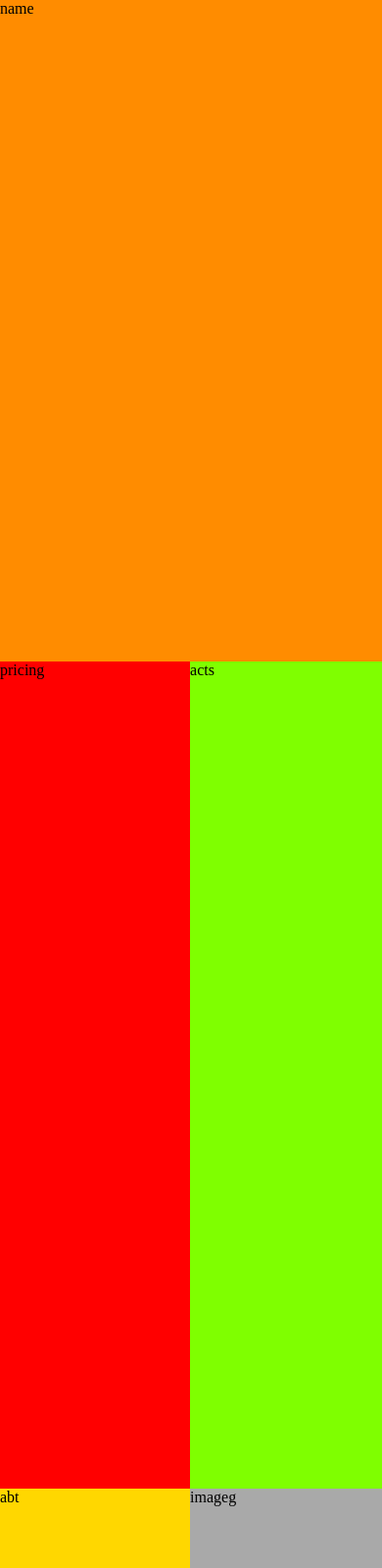
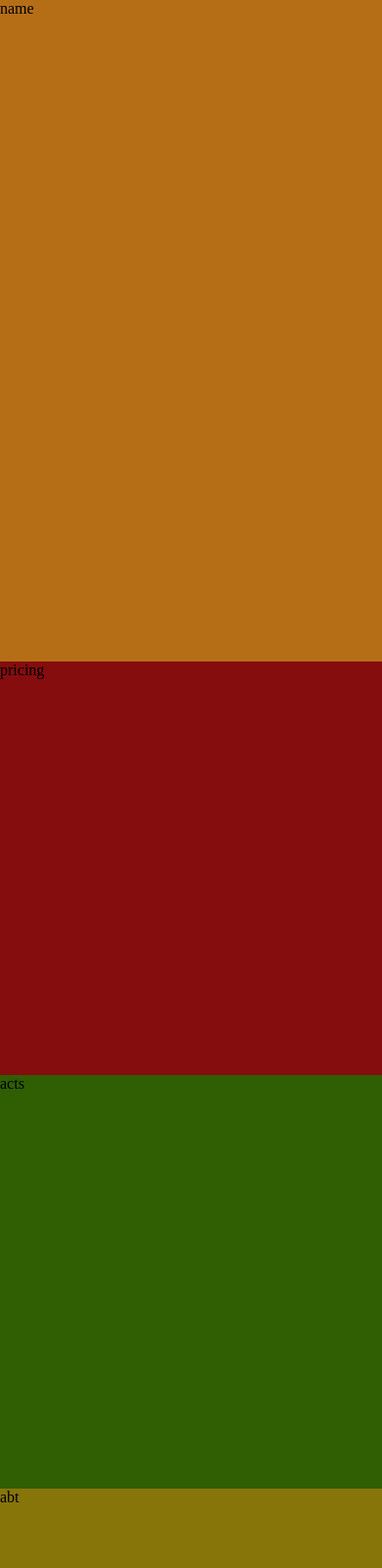
Before and after one commit to hyperiusblake/Speakeasy-Site, a plain HTML site: page index.html in a window 390 px wide. Shown: the top 1600 px of the page at 98% size. Drawn offline with Linux system fonts and the light colour scheme.

Commit message:
Responsive Design Done 1.0

```diff
--- a/index.html
+++ b/index.html
@@ -8,7 +8,7 @@
 </head>
 
 <body>
-    <section class="name">name</section>
+    <div class="name">name</div>
     <div class="pricing">pricing</div>
     <div class="upcoming">acts</div>
     <div class="about">abt</div>
--- a/styles.css
+++ b/styles.css
@@ -1,4 +1,3 @@
-
 body {
     margin:0;
     padding:0;
@@ -50,3 +49,58 @@ body {
     background-color: purple;
     grid-area: social;
 }
+
+@media screen and (max-width: 1024px) {
+    body {
+        margin:0;
+        padding:0;
+        height: 100vh;
+        display: grid;
+        grid-template-rows: 80% 50% 50% 50% 50% 50% 25%;
+        grid-template-columns: auto;
+        grid-template-areas:
+        "name name"
+        "pricing pricing"
+        "upcoming upcoming"
+        "about about"
+        "image image"
+        "contact contact"
+        "social social";
+    }
+
+    .name {
+        background-color: rgb(182, 110, 22);
+        grid-area: name;
+    }
+
+    .pricing {
+        background-color: rgb(133, 13, 13);
+        grid-area: pricing;
+    }
+
+    .upcoming {
+        background-color: rgb(48, 94, 3);
+        grid-area: upcoming;
+    }
+
+    .about {
+        background-color: rgb(136, 117, 10);
+        grid-area: about;
+    }
+
+    .imgdiv {
+        background-color: rgb(37, 29, 29);
+        grid-area: image;
+    }
+
+    .contact {
+        background-color: rgb(47, 47, 228);
+        grid-area: contact;
+    }
+
+    .social {
+        background-color: purple;
+        grid-area: social;
+    }
+
+}
```
